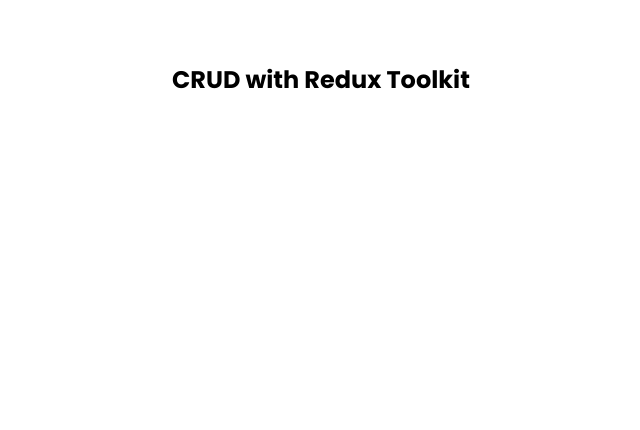
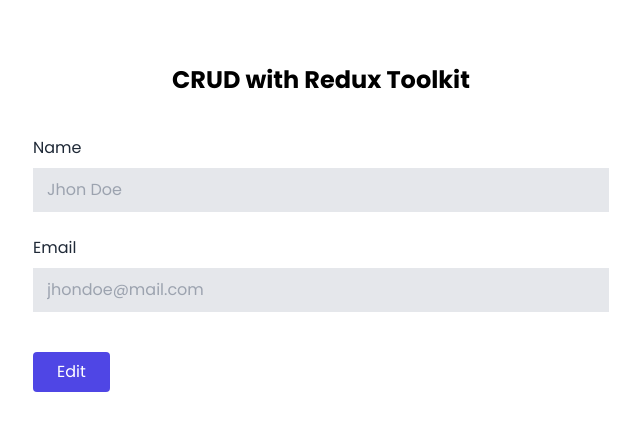
Before and after one commit to IvanHerrera2000/react-redux-crud-operation, a React (Vite) app: page /edit-user/1 in a window 1280 px wide. Shown: the top 430 px of the page, without its empty margins (319-959 px from the left). Built offline with nearby package versions, Linux system fonts and the light colour scheme.

Commit message:
EditUser component

```diff
--- a/src/App.jsx
+++ b/src/App.jsx
@@ -1,6 +1,7 @@
 import { Route, Routes, Link } from 'react-router-dom';
 import UserList from './features/users/UserList';
 import AddUser from './features/users/AddUser';
+import EditUser from './features/users/EditUser';
 
 function App() {
   return (
@@ -13,6 +14,7 @@
       <Routes>
         <Route path="/" element={<UserList />} />
         <Route path="/add-user" element={<AddUser />} />
+        <Route path="/edit-user/:id" element={<EditUser />} />
       </Routes>
     </div>
   );
--- /dev/null
+++ b/src/features/users/EditUser.jsx
@@ -0,0 +1,41 @@
+import React, { useState } from 'react';
+import { useNavigate } from 'react-router-dom';
+import TextField from '../../components/TextField';
+import Button from '../../components/Button';
+
+function EditUser() {
+  const navigate = useNavigate();
+  const [values, setValues] = useState({
+    name: '',
+    email: '',
+  });
+
+  const handleEditUser = () => {
+    setValues({ name: '', email: '' });
+    console.log(values);
+    navigate('/');
+  };
+
+  return (
+    <div className="mt-10 max-w-xl mx-auto">
+      <TextField
+        label="Name"
+        value={values.name}
+        onChange={(e) => setValues({ ...values, name: e.target.value })}
+        inputProps={{ type: 'text', placeholder: 'Jhon Doe' }}
+      />
+      <br />
+      <TextField
+        label="Email"
+        value={values.email}
+        onChange={(e) => setValues({ ...values, email: e.target.value })}
+        inputProps={{ type: 'email', placeholder: 'jhondoe@mail.com' }}
+      />
+      <Button onClick={handleEditUser} disabled={true}>
+        Edit
+      </Button>
+    </div>
+  );
+}
+
+export default EditUser;
--- a/src/features/users/UserList.jsx
+++ b/src/features/users/UserList.jsx
@@ -21,7 +21,7 @@
         </div>
         <div className="flex gap-4">
           {/* edit icon from heroicons */}
-          <Link to={`/users/${user.id}`}>
+          <Link to={`/edit-user/${user.id}`}>
             <button>
               <PencilIcon className="h-5 w-5" />
             </button>
```
